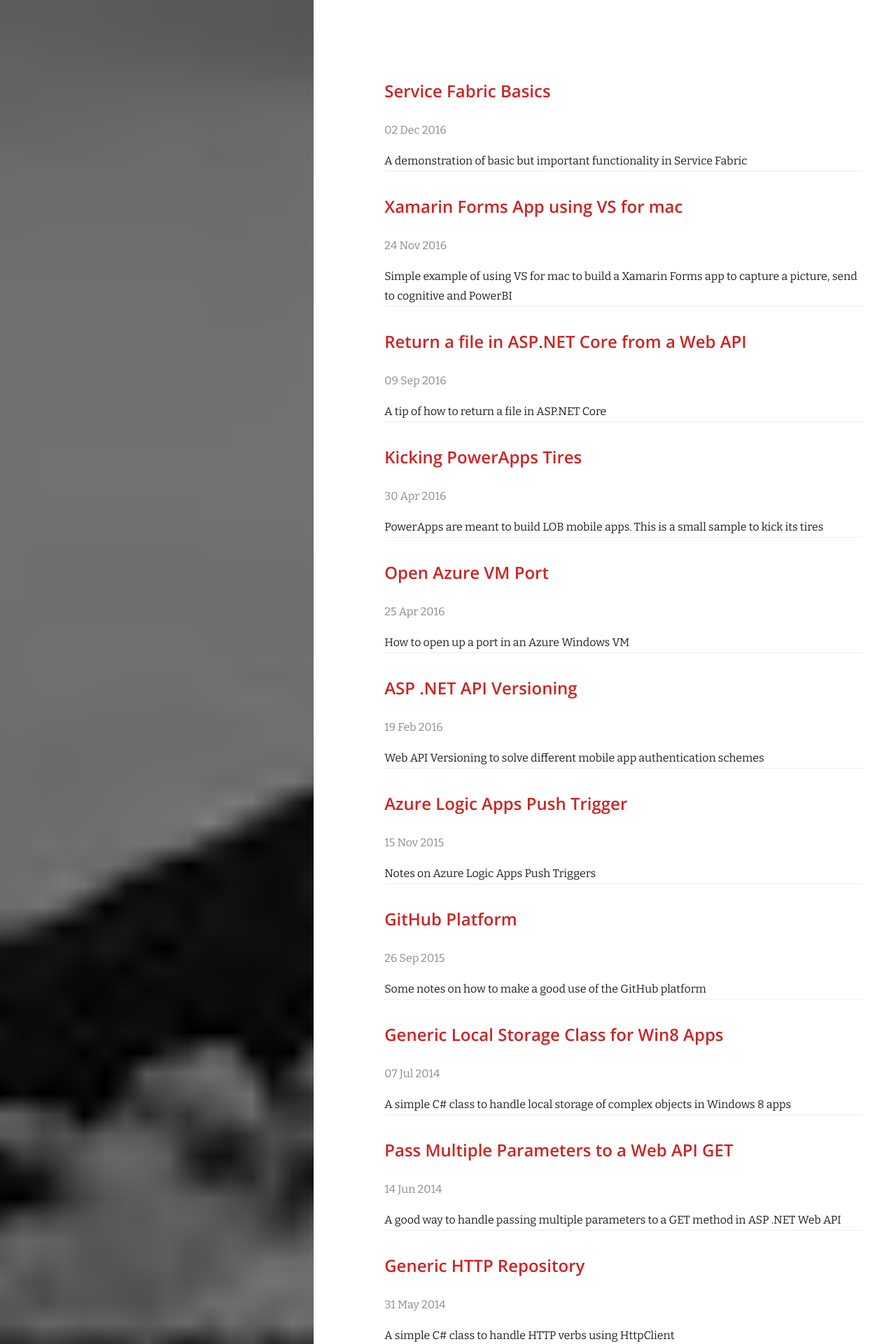
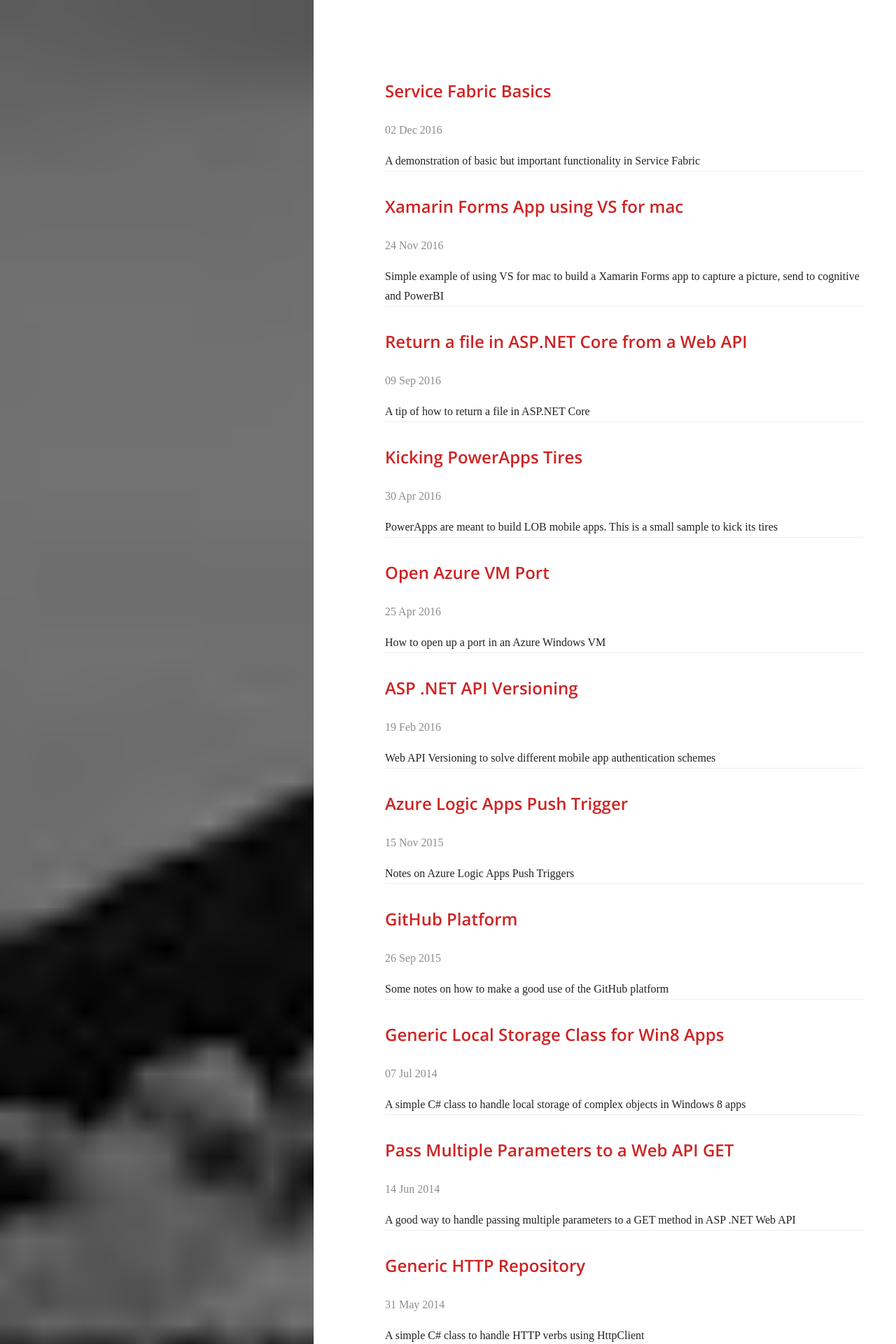
Before and after one commit to khaledhikmat/khaledhikmat.github.io, a Jekyll site: the page built from index.html, in a window 1280 px wide. Shown: the top 1920 px of the page at 70% size. Built offline with Jekyll 4.4.1, drawn with Linux system fonts in a browser that asks for light colours; nearby versions of some CDN libraries; some of the changed text lies outside the part shown.

Commit message:
Changed the font

```diff
--- a/_includes/header.html
+++ b/_includes/header.html
@@ -18,7 +18,7 @@
     <link href="http://netdna.bootstrapcdn.com/font-awesome/4.0.3/css/font-awesome.css" rel="stylesheet">
 
     <!-- Fonts -->
-    <link href='http://fonts.googleapis.com/css?family=Bitter:400,700,400italic|Open+Sans:400italic,600italic,400,600' rel='stylesheet' type='text/css'>
+	<link href='http://fonts.googleapis.com/css?family=Open+Sans:300,400,400italic,600,700,800' rel='stylesheet' type='text/css'>
 
     <!-- Java Script libs -->
 	<script type="text/javascript" src="{{ site.baseurl }}/lib/jquery/jquery.js"></script>
```
